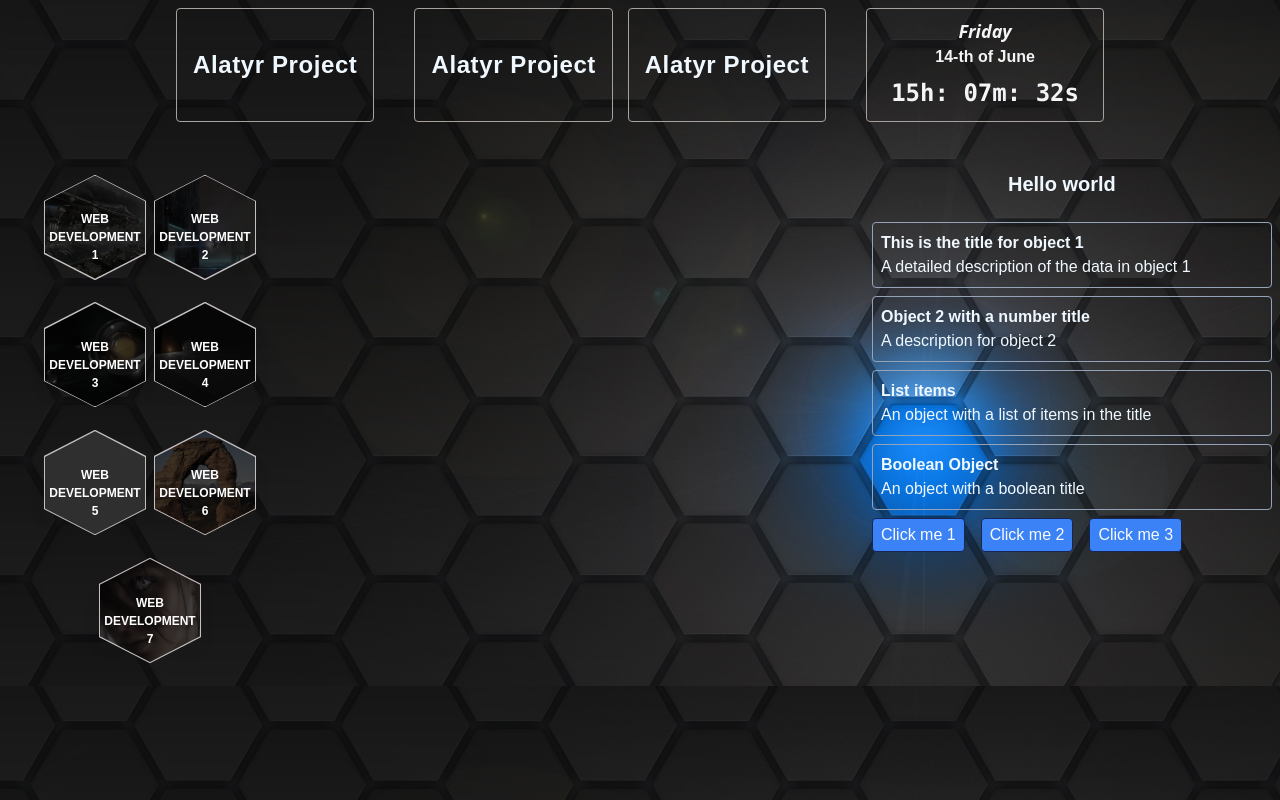
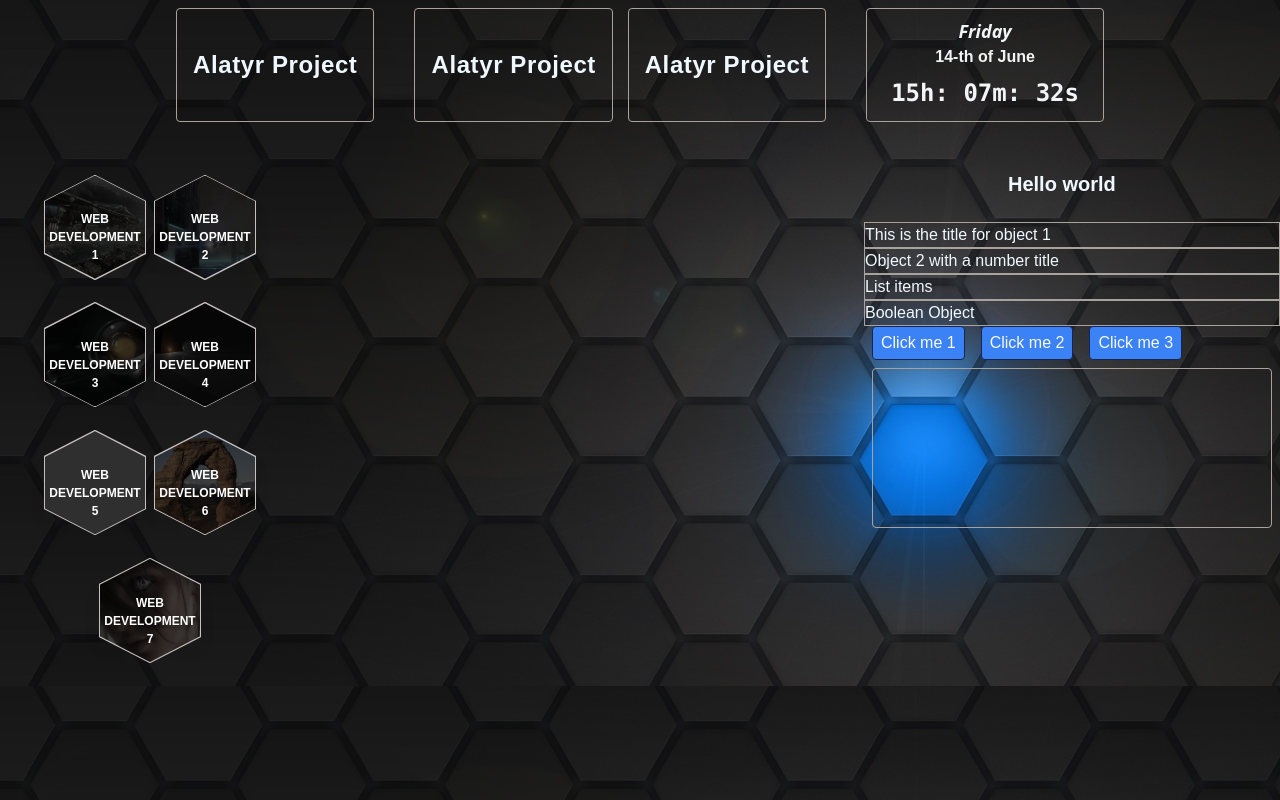
Before and after one commit to Demion-L/react-sandbox, a React (Create React App) app: page / in a window 1280 px wide. Built offline with nearby package versions, Linux system fonts and the light colour scheme; grey boxes are pictures that could not be loaded; the HTML template or start-up script is replaced by a standard one.

Commit message:
refactoring accordion added

```diff
--- a/src/components/DataList.jsx
+++ /dev/null
@@ -1,15 +0,0 @@
-import React from "react";
-
-const DataList = ({ title, description }) => {
-  return (
-    <ul>
-      <li>
-        <p className='flex flex-col  m-2 p-2 blur-10 border border-slate-400 rounded'>
-          <h3 className='font-bold'>{title}</h3> {description}
-        </p>
-      </li>
-    </ul>
-  );
-};
-
-export default DataList;
--- a/src/components/Main.jsx
+++ b/src/components/Main.jsx
@@ -1,12 +1,14 @@
-import React from "react";
-import DataList from "./DataList";
-import { ways } from "../data";
+import React, { useState } from "react";
+import { ways, differences } from "../data";
 import Button from "../ui/Button";
 import Asaid from "./Asaid/Asaid";
+import Accordion from "../ui/Accordion/Accordion";
 
 const Main = () => {
+  const [contentType, setContentType] = useState(null);
+
   function handleClick(type) {
-    console.log("type: ", type);
+    setContentType(type);
   }
 
   return (
@@ -14,14 +16,15 @@ const Main = () => {
       <Asaid />
       <section className='col-start-5 col-end-7'>
         <h1 className='text-xl font-bold w-32 mx-auto my-6'>Hello world</h1>
-        {ways.map((way) => (
-          <DataList {...way} />
-        ))}
+        <Accordion items={ways} />
         <div className='flex'>
           <Button onClick={() => handleClick("way")}>Click me 1</Button>
           <Button onClick={() => handleClick("easy")}>Click me 2</Button>
-          <Button onClick={() => handleClick("hard")}>Click me 3</Button>
+          <Button onClick={() => handleClick("program")}>Click me 3</Button>
         </div>
+        <p className='m-2 p-2 min-h-40 text-wrap border border-stone-400 rounded break-words'>
+          {differences[contentType]}
+        </p>
       </section>
     </main>
   );
--- a/src/data.js
+++ b/src/data.js
@@ -16,3 +16,9 @@ export const ways = [
     description: "An object with a boolean title",
   },
 ];
+
+export const differences = {
+  way: "LoresfsdfsdfsLoresfs dfsdfsdLoresfsdfsdfsdLoresfsdfsdfsdLoresf sdfsdfsdLoresfsdfsdfsdLoresfsdfsdfs dLoresfsdfsdfsd Loresfsdfsdfsdd",
+  easy: "Dolorsdretrergsdfg",
+  program: "Sit amet sdfgdfgdgdfg",
+};
--- /dev/null
+++ b/src/ui/Accordion/Accordion.jsx
@@ -0,0 +1,26 @@
+import React, { useState } from "react";
+import AccordionItem from "./AccordionItem";
+
+const Accordion = ({ items }) => {
+  const [activeIndex, setActiveIndex] = useState(null);
+
+  const handleClick = (index) => {
+    setActiveIndex(index === activeIndex ? null : index);
+  };
+
+  return (
+    <div className='accordion'>
+      {items.map((item, index) => (
+        <AccordionItem
+          key={index}
+          title={item.title}
+          content={item.description}
+          isActive={index === activeIndex}
+          onClick={() => handleClick(index)}
+        />
+      ))}
+    </div>
+  );
+};
+
+export default Accordion;
--- /dev/null
+++ b/src/ui/Accordion/AccordionItem.jsx
@@ -0,0 +1,16 @@
+import React from "react";
+
+const AccordionItem = ({ title, content, isActive, onClick }) => {
+  return (
+    <div className='border border-stone-400'>
+      <h3 className='accordion-title' onClick={onClick}>
+        {title}
+      </h3>
+      <div className={`accordion-content ${isActive ? "active" : ""}`}>
+        {isActive && <p>{content}</p>}
+      </div>
+    </div>
+  );
+};
+
+export default AccordionItem;
--- a/src/ui/Button.jsx
+++ b/src/ui/Button.jsx
@@ -1,10 +1,10 @@
 import React from "react";
 
-const Button = ({ children, handleClick }) => {
+const Button = ({ children, onClick }) => {
   return (
     <button
-      className='active mx-2 py-1 px-2 text-slate-50 border border-blue-950 rounded cursor-pointer transition ease-in-out delay-150 bg-blue-500 hover:scale-105 hover:bg-indigo-500 duration-300'
-      onClick={handleClick}>
+      onClick={onClick}
+      className='mx-2 py-1 px-2 text-slate-50 border border-blue-950 rounded cursor-pointer transition ease-in-out delay-150 bg-blue-500 hover:scale-105 hover:bg-indigo-500 duration-300'>
       {children}
     </button>
   );
```
